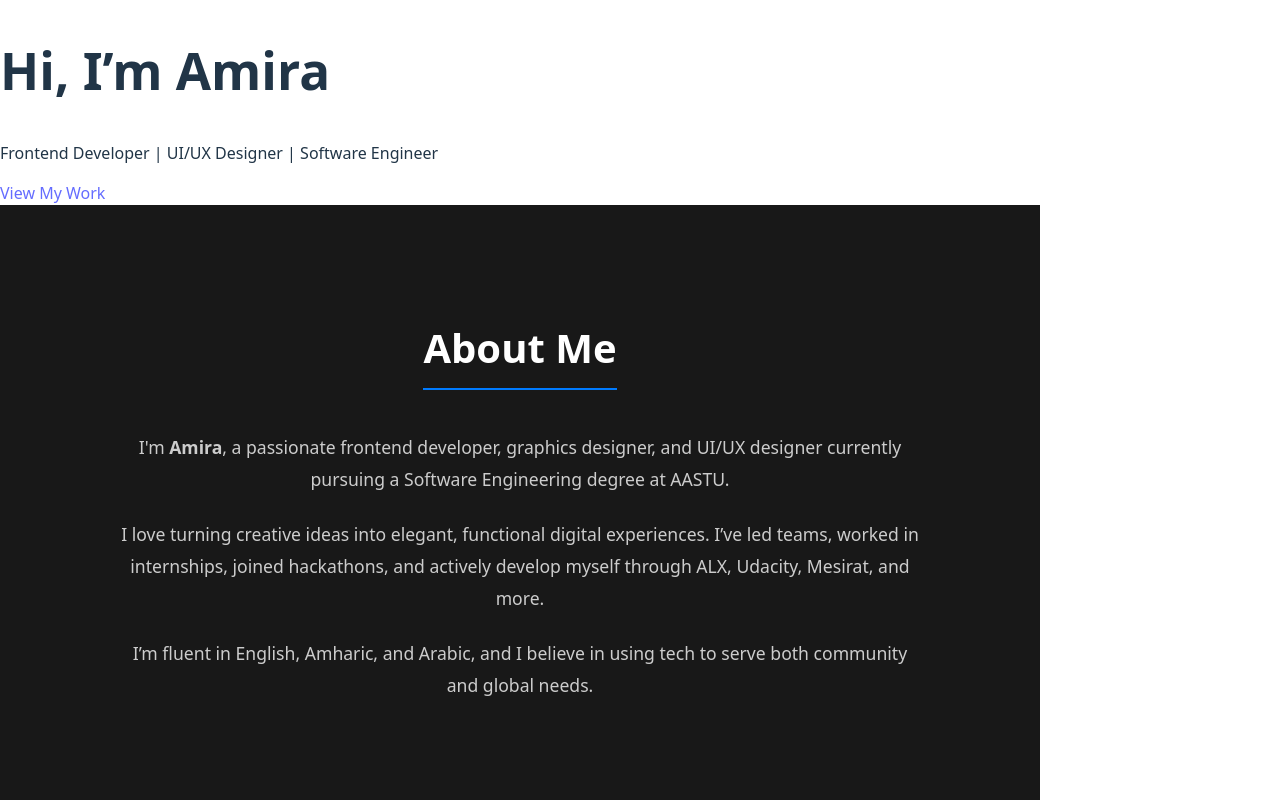
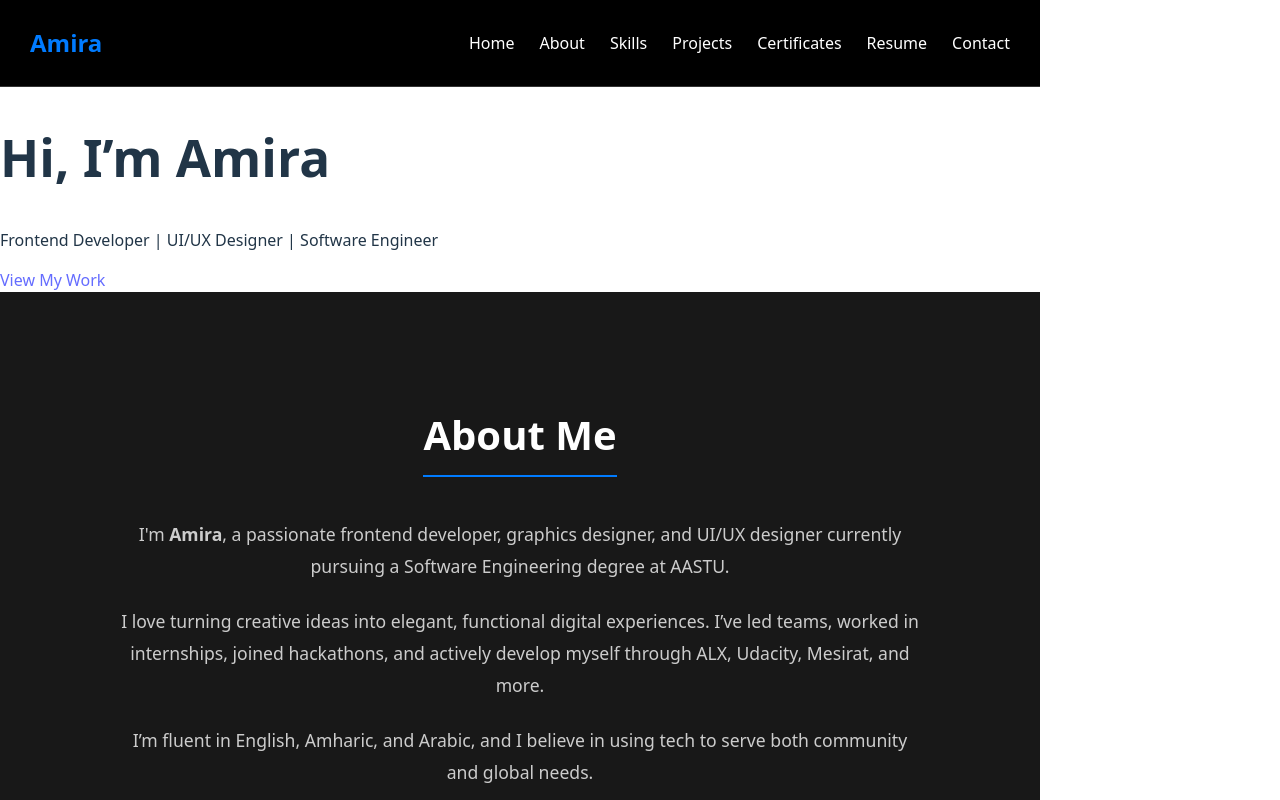
Before and after one commit to ami798/portfolio, a React (Vite) app in the folder my-portfolio/my-portfolio-vite/: page / in a window 1280 px wide. Shown: the top 800 px of the page. Built offline with nearby package versions, Linux system fonts and the light colour scheme.

Commit message:
portfolio

```diff
--- a/my-portfolio/my-portfolio-vite/src/App.jsx
+++ b/my-portfolio/my-portfolio-vite/src/App.jsx
@@ -1,21 +1,23 @@
+import Navbar from './components/Navbar'; // ✅ Add this
 import Hero from './components/Hero';
 import About from './components/About';
 import Skills from './components/Skills';
 import Projects from './components/Projects';
 import Certificates from './components/Certificates';
 import Resume from './components/Resume';
-import Contact from './components/Contact'; // ✅ New section
+import Contact from './components/Contact';
 
 function App() {
   return (
     <div>
+      <Navbar /> {/* ✅ Navbar on top */}
       <Hero />
       <About />
       <Skills />
       <Projects />
       <Certificates />
       <Resume />
-      <Contact /> {/* ✅ Now included */}
+      <Contact />
     </div>
   );
 }
```
